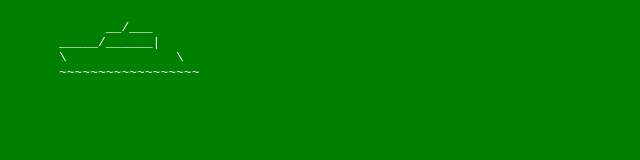
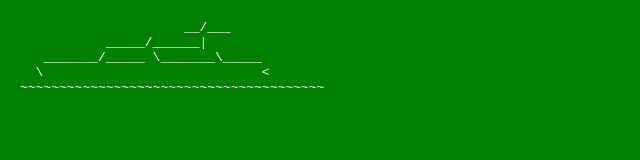
Before and after one commit to luke3000/paintedgreen, a plain HTML site: page index.html in a window 1280 px wide. Shown: the whole page, without its empty margins (0-640 px from the left). Drawn offline with Linux system fonts and the light colour scheme.

Commit message:
Update index.html
we're gonna need a bigger boat

```diff
--- a/index.html
+++ b/index.html
@@ -13,10 +13,11 @@
   </head>
   <body>
     <pre>
-           __/___
-     _____/______|
-     \              \
-     ~~~~~~~~~~~~~~~~~~
+                     __/___
+           _____/______|
+   _______/_____ \_______\_____
+  \                            <
+~~~~~~~~~~~~~~~~~~~~~~~~~~~~~~~~~~~~~~~
     </pre>
   </body>
 </html>
```
